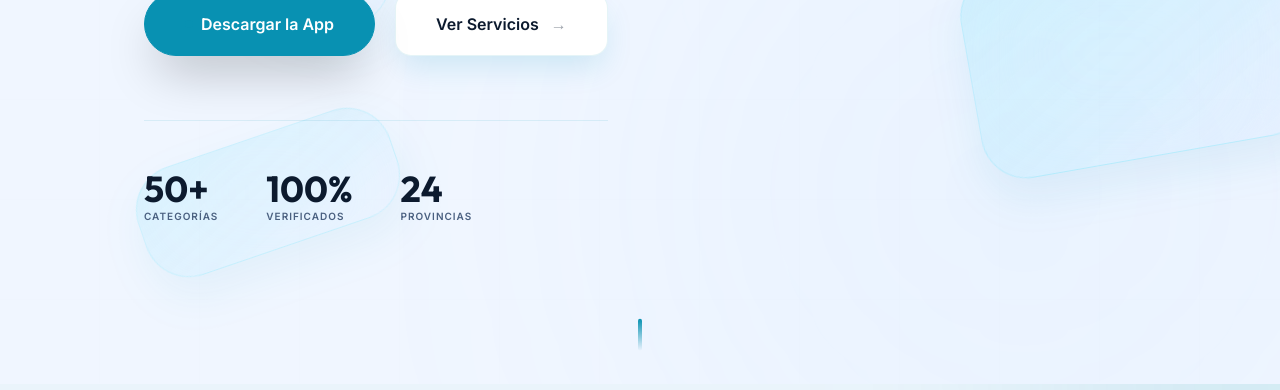
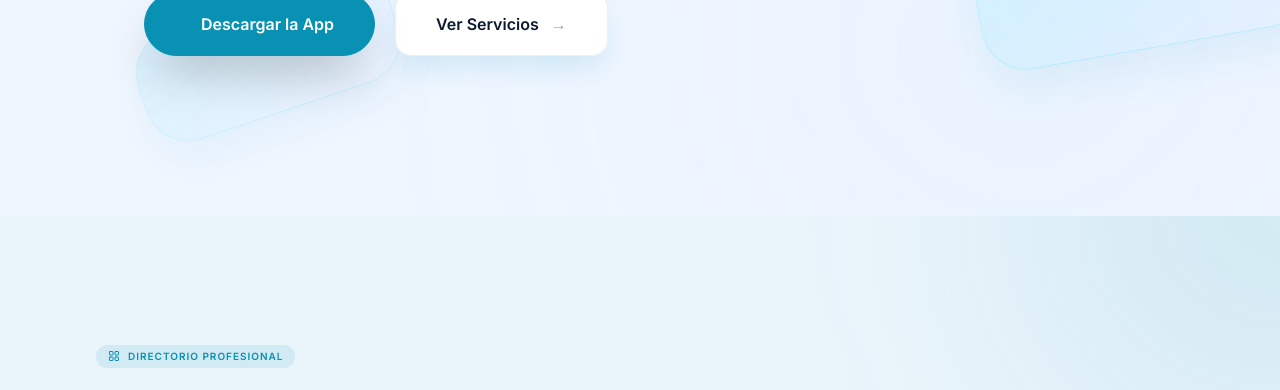
Before and after one commit to josueps15/conexionserviciosecuador, a React (Vite) app: page / in a window 1280 px wide. Shown: the part 900-1290 px from the top of the page. Built offline with nearby package versions, Linux system fonts and the light colour scheme.

Commit message:
style: remover stats, scroll indicator y limpiar pie de página

```diff
--- a/src/App.tsx
+++ b/src/App.tsx
@@ -214,21 +214,6 @@ export default function App() {
                             </button>
                         </div>
 
-                        {/* Social Proof Stats */}
-                        <div className="mt-16 flex items-center gap-12 pt-12 border-t border-[var(--card-border)]">
-                            <div className="text-center md:text-left">
-                                <p className="text-4xl font-bold text-[var(--app-text)] font-outfit">50+</p>
-                                <p className="text-[10px] uppercase font-black tracking-widest text-[var(--app-text-muted)]">Categorías</p>
-                            </div>
-                            <div className="text-center md:text-left">
-                                <p className="text-4xl font-bold text-[var(--app-text)] font-outfit">100%</p>
-                                <p className="text-[10px] uppercase font-black tracking-widest text-[var(--app-text-muted)]">Verificados</p>
-                            </div>
-                            <div className="text-center md:text-left">
-                                <p className="text-4xl font-bold text-[var(--app-text)] font-outfit">24</p>
-                                <p className="text-[10px] uppercase font-black tracking-widest text-[var(--app-text-muted)]">Provincias</p>
-                            </div>
-                        </div>
                     </motion.div>
 
 
@@ -277,14 +262,6 @@ export default function App() {
                     </div>
                 </div>
 
-                {/* Scroll Indicator */}
-                <div className="absolute bottom-10 left-1/2 -translate-x-1/2 flex flex-col items-center gap-3 z-20">
-                    <motion.div
-                        animate={{ y: [0, 8, 0] }}
-                        transition={{ repeat: Infinity, duration: 2 }}
-                        className="w-1 h-8 bg-gradient-to-b from-[var(--primary)] to-transparent rounded-full"
-                    />
-                </div>
             </section>
 
             {/* ─── Search & Categories ────────────────────────────────────────────────── */}
@@ -554,21 +531,18 @@ export default function App() {
                                 <li><a href="#inicio" className="hover:text-[var(--primary)] transition-colors">Nosotros</a></li>
                                 <li><a href="#servicios" className="hover:text-[var(--primary)] transition-colors">Categorías</a></li>
                                 <li><a href="#negocios" className="hover:text-[var(--primary)] transition-colors">Registro de Negocios</a></li>
-                                <li><a href="mailto:conexionserviciosec@gmail.com" className="hover:text-[var(--primary)] transition-colors">Contacto</a></li>
+                                <li className="pt-2">
+                                    <a href="https://wa.me/593000000000" target="_blank" rel="noreferrer" className="inline-flex items-center gap-2 px-4 py-2 bg-emerald-500/10 text-emerald-600 dark:text-emerald-400 border border-emerald-500/20 rounded-lg hover:bg-emerald-500 hover:text-white transition-all">
+                                        <svg xmlns="http://www.w3.org/2000/svg" width="16" height="16" fill="currentColor" viewBox="0 0 16 16">
+                                            <path d="M13.601 2.326A7.85 7.85 0 0 0 7.994 0C3.627 0 .068 3.558.064 7.926c0 1.399.366 2.76 1.057 3.965L0 16l4.204-1.102a7.9 7.9 0 0 0 3.79.965h.004c4.368 0 7.926-3.558 7.93-7.93A7.9 7.9 0 0 0 13.6 2.326zM7.994 14.521a6.6 6.6 0 0 1-3.356-.92l-.24-.144-2.494.654.666-2.433-.156-.251a6.56 6.56 0 0 1-1.007-3.505c0-3.626 2.957-6.584 6.591-6.584a6.56 6.56 0 0 1 4.66 1.931 6.56 6.56 0 0 1 1.928 4.66c-.004 3.639-2.961 6.592-6.592 6.592m3.615-4.934c-.197-.099-1.17-.578-1.353-.646-.182-.065-.315-.099-.445.099-.133.197-.513.646-.627.775-.114.133-.232.148-.43.05-.197-.1-.836-.308-1.592-.985-.59-.525-.985-1.175-1.103-1.372-.114-.198-.011-.304.088-.403.087-.088.197-.232.296-.346.1-.114.133-.198.198-.33.065-.134.034-.248-.015-.347-.05-.099-.445-1.076-.612-1.47-.16-.389-.323-.335-.445-.34-.114-.007-.247-.007-.38-.007a.73.73 0 0 0-.529.247c-.182.198-.691.677-.691 1.654s.71 1.916.81 2.049c.098.133 1.394 2.132 3.383 2.992.47.205.84.326 1.129.418.475.152.904.129 1.246.08.38-.058 1.171-.48 1.338-.943.164-.464.164-.86.114-.943-.049-.084-.182-.133-.38-.232z"/>
+                                        </svg>
+                                        WhatsApp
+                                    </a>
+                                </li>
                             </ul>
                         </div>
 
-                        <div className="col-span-1">
-                            <h4 className="text-[var(--app-text)] font-black uppercase text-xs tracking-[0.2em] mb-8 font-outfit">Soporte</h4>
-                            <ul className="space-y-4 text-sm font-bold text-[var(--app-text-muted)]">
-                                <li><a href="#" className="hover:text-[var(--primary)] transition-colors">Ayuda 24/7</a></li>
-                                <li><a href="#" className="hover:text-[var(--primary)] transition-colors">FAQ</a></li>
-                                <li><a href="#" className="hover:text-[var(--primary)] transition-colors">Políticas</a></li>
-                                <li><a href="#" className="hover:text-[var(--primary)] transition-colors">Seguridad</a></li>
-                            </ul>
-                        </div>
-
-                        <div className="col-span-1">
+                        <div className="col-span-1 lg:col-span-2">
                             <h4 className="text-[var(--app-text)] font-black uppercase text-xs tracking-[0.2em] mb-8 font-outfit">Descarga</h4>
                             <div className="flex flex-col gap-3">
                                 {/* Google Play Footer Button */}
@@ -611,8 +585,8 @@ export default function App() {
                         <p className="text-xs text-[var(--app-text-muted)] font-bold opacity-70">© 2026 CONEXIÓN SERVICIOS. TODOS LOS DERECHOS RESERVADOS.</p>
                         <div className="flex items-center gap-8">
                             <ThemeToggle theme={theme} toggleTheme={toggleTheme} />
-                            <a href="#" className="text-[10px] font-bold text-[var(--app-text-muted)] hover:text-[var(--primary)] uppercase tracking-widest transition-colors font-outfit">Términos</a>
-                            <a href="#" className="text-[10px] font-bold text-[var(--app-text-muted)] hover:text-[var(--primary)] uppercase tracking-widest transition-colors font-outfit">Privacidad</a>
+                            <a href="https://blog.conexionserviciosecuador.com/terminos" target="_blank" rel="noreferrer" className="text-[10px] font-bold text-[var(--app-text-muted)] hover:text-[var(--primary)] uppercase tracking-widest transition-colors font-outfit">Términos</a>
+                            <a href="https://blog.conexionserviciosecuador.com/privacidad" target="_blank" rel="noreferrer" className="text-[10px] font-bold text-[var(--app-text-muted)] hover:text-[var(--primary)] uppercase tracking-widest transition-colors font-outfit">Privacidad / Seguridad</a>
                         </div>
                     </div>
                 </div>
```
